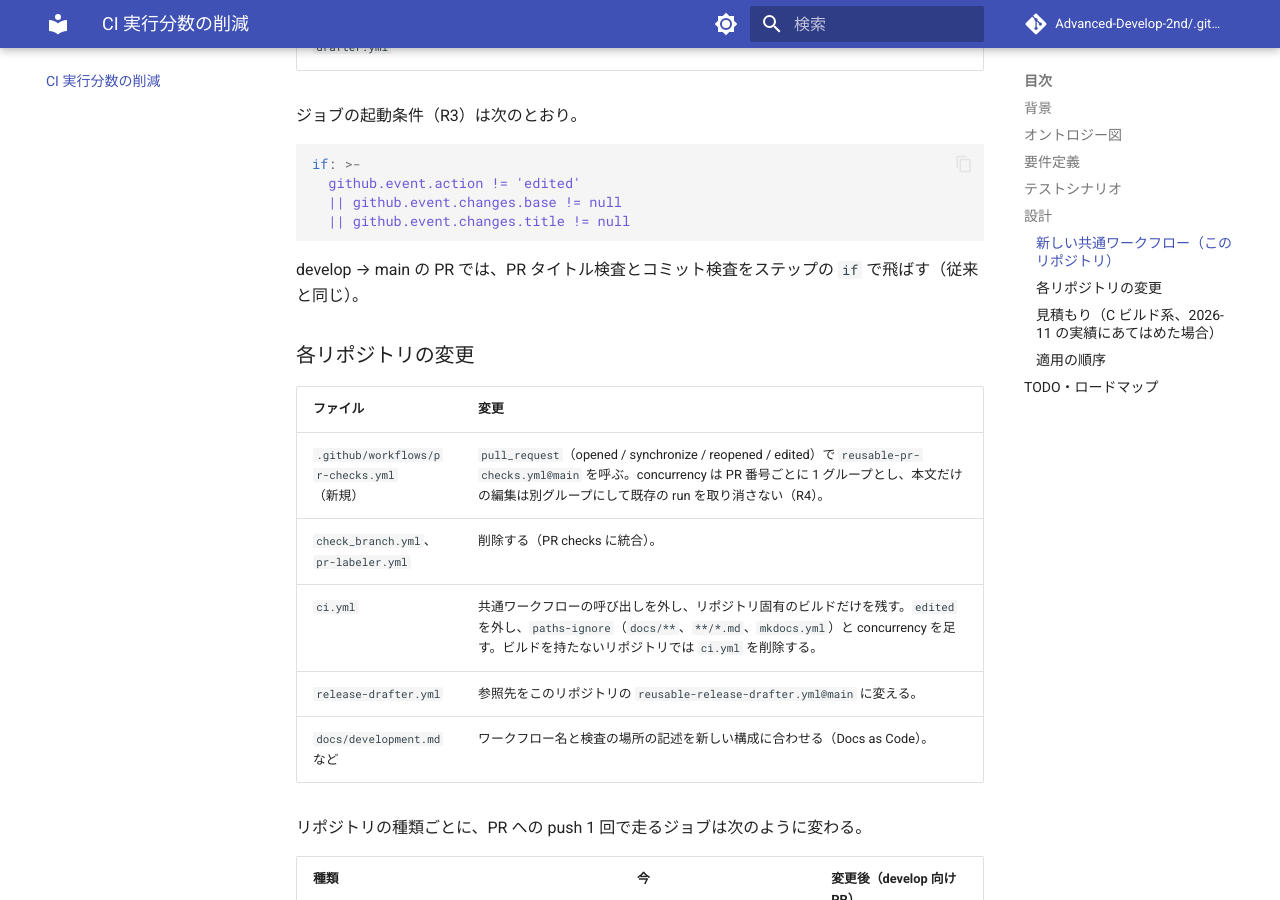
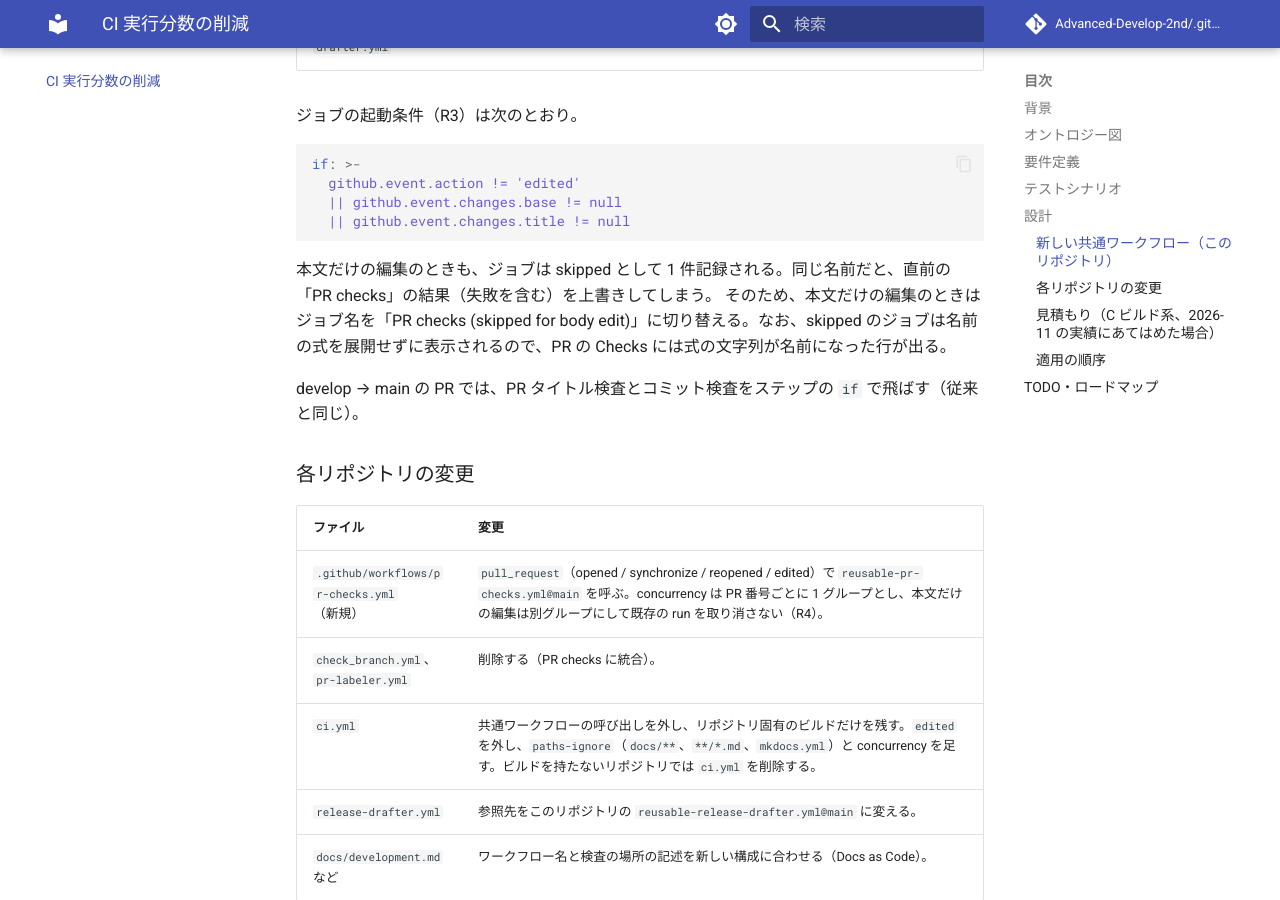
Before and after one commit to Advanced-Develop-2nd/.github, an MkDocs documentation site: the page built from docs/ci-cost-reduction.md, in a window 1280 px wide and 900 px high, scrolled down 3518 px. Built offline with MkDocs 1.6.1 and Material for MkDocs 9.7.7, drawn with Linux system fonts in a browser that asks for light colours; comment, search, counter and statistics services are not loaded.

Commit message:
fix(ci): keep PR checks status when only the PR body is edited (#11)
A body-only edit produced a skipped check run named PR checks, which
replaced the previous result (including a failure) on the PR. Use a
different job name for that case.

Refs #8

Co-authored-by: Claude Opus 5.5 <noreply@anthropic.com>

````diff
--- a/docs/ci-cost-reduction.md
+++ b/docs/ci-cost-reduction.md
@@ -122,6 +122,9 @@ if: >-
   || github.event.changes.title != null
 ```
 
+本文だけの編集のときも、ジョブは skipped として 1 件記録される。同じ名前だと、直前の「PR checks」の結果（失敗を含む）を上書きしてしまう。
+そのため、本文だけの編集のときはジョブ名を「PR checks (skipped for body edit)」に切り替える。なお、skipped のジョブは名前の式を展開せずに表示されるので、PR の Checks には式の文字列が名前になった行が出る。
+
 develop → main の PR では、PR タイトル検査とコミット検査をステップの `if` で飛ばす（従来と同じ）。
 
 ### 各リポジトリの変更
````
Also changed, not shown: 1 other file.
